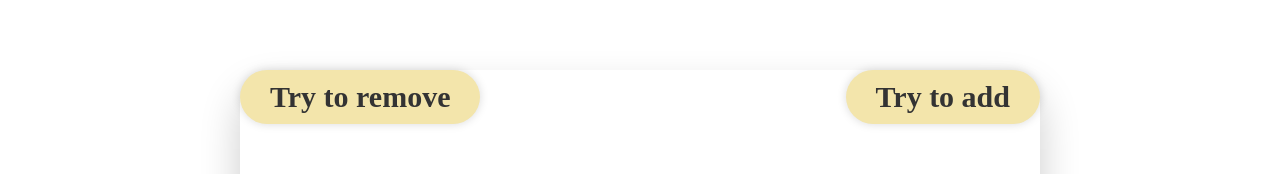
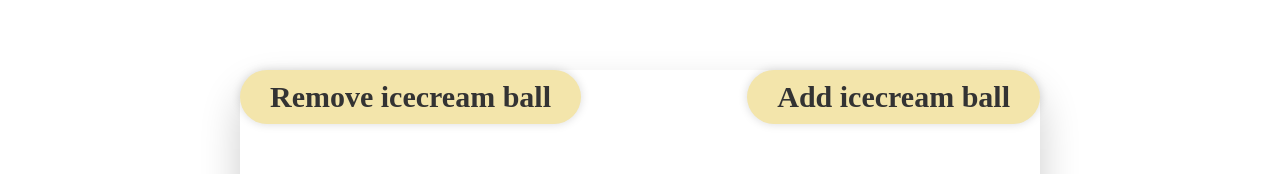
Before and after one commit to linh-nguyenkhanh/simple-icecream, a React (Create React App) app: page / in a window 1280 px wide. Shown: the part 130-304 px from the top of the page. Built offline with nearby package versions, Linux system fonts and the light colour scheme.

Commit message:
Change 3rd time in IceCream.jsx file

```diff
--- a/src/components/Icecream/IceCream.jsx
+++ b/src/components/Icecream/IceCream.jsx
@@ -44,10 +44,12 @@ export default function IceCream() {
         <div className="cone"></div>
         <div className="oval"></div>
 
-        <AddStyledButtons onClick={addFlavour}>Try to add</AddStyledButtons>
+        <AddStyledButtons onClick={addFlavour}>
+          Add icecream ball
+        </AddStyledButtons>
         {getFlavours(array, index)}
         <RemoveStyledButtons onClick={removeFlavour}>
-          Try to remove
+          Remove icecream ball
         </RemoveStyledButtons>
       </div>
     </div>
```
